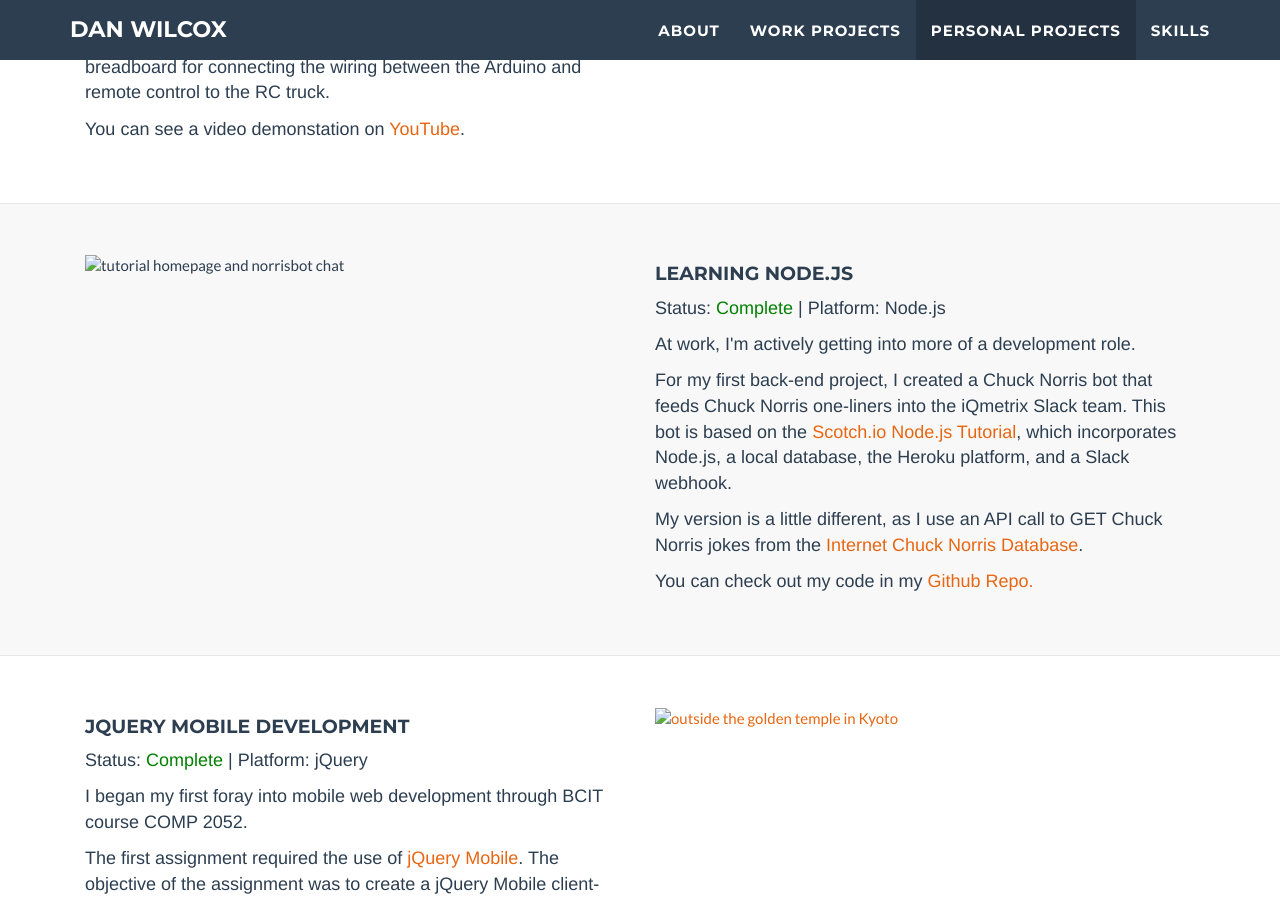
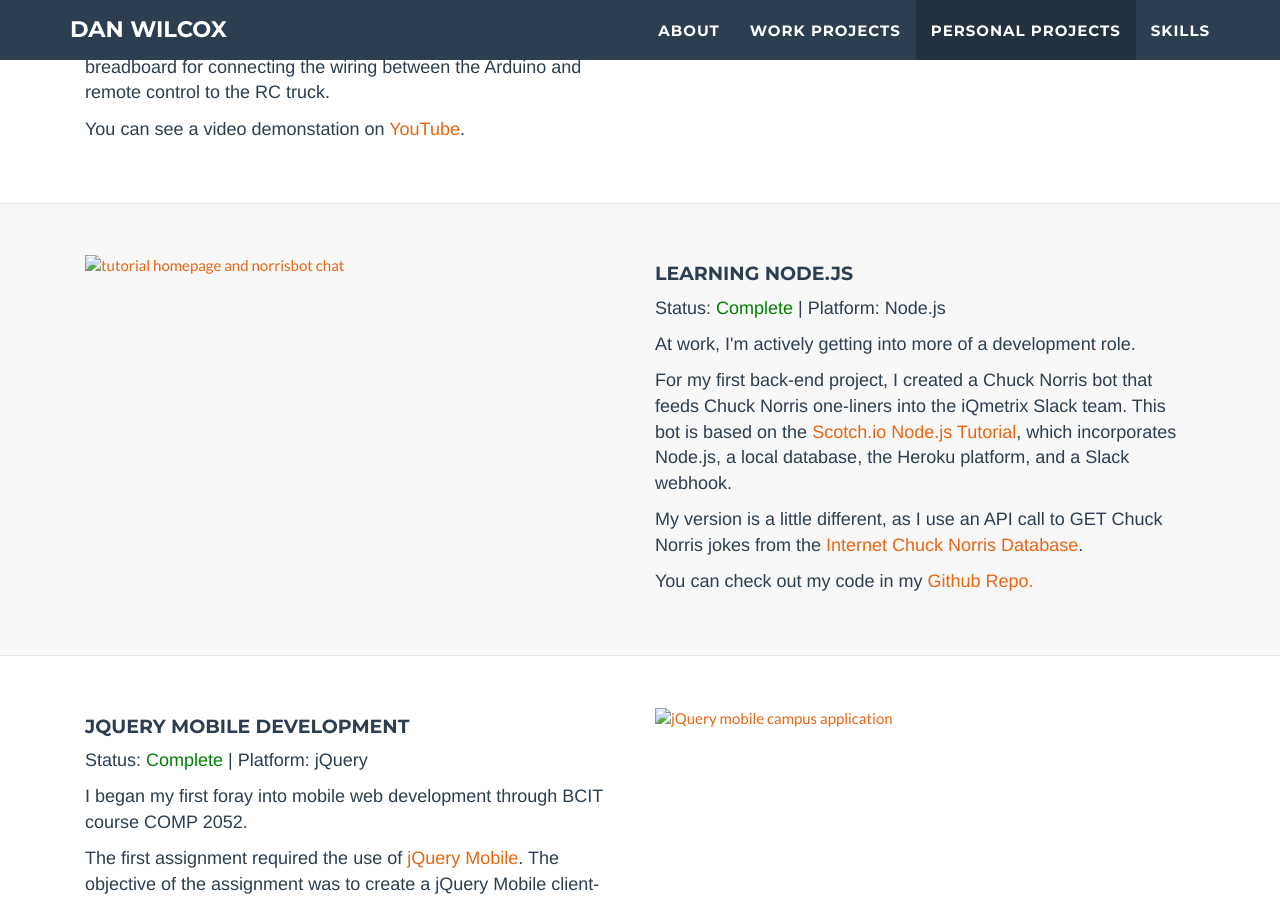
Before and after one commit to dwilcox8/dwilcox8.github.io, a Jekyll site: the page built from hidden/2014-07-13-project-6.markdown, in a window 1280 px wide and 900 px high, scrolled down 2176 px. Built offline with Jekyll 4.4.1, drawn with Linux system fonts in a browser that asks for light colours.

Commit message:
project fixes

```diff
--- a/_layouts/default.html
+++ b/_layouts/default.html
@@ -112,7 +112,7 @@ Owner and author:
         <div class="container">
 
                 <div class="col-md-6">
-                    <img src="img/projects/norris-bot.png" class="responsive-image" title="tutorial homepage and norrisbot chat" />
+                    <a href="https://github.com/dwilcox8/norrisbot"><img src="img/projects/norris-bot.png" class="responsive-image" title="tutorial homepage and norrisbot chat" /></a>
                 </div>
                 <div class="col-md-6">
                     <h4>Learning Node.js</h4>
@@ -141,7 +141,7 @@ Owner and author:
 
                 </div>
                 <div class="col-md-6 wedo-right">
-                    <a href="http://developers.iqmetrix.com"><img src="img/projects/jquery-mobile.png" class="responsive-image" title="outside the golden temple in Kyoto" /></a>
+                    <a href="/comp2052/assign1/index.html"><img src="img/projects/jquery-mobile.png" class="responsive-image" title="jQuery mobile campus application" /></a>
                 </div>
                 <div class="clearfix"> </div>
 
```
